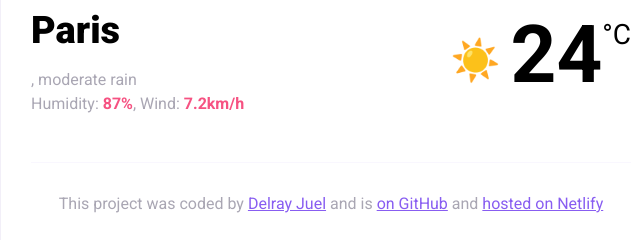
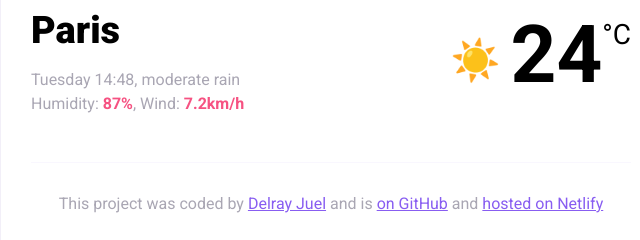
Before and after one commit to Delray-J/my-weather-application, a website built with Parcel: page index.html in a window 1280 px wide. Shown: the part 201-441 px from the top of the page, 309-949 px from the left. Built offline with nearby package versions, Linux system fonts and the light colour scheme.

Commit message:
changed src

```diff
--- a/index.html
+++ b/index.html
@@ -54,5 +54,5 @@
       </footer>
     </div>
   </body>
-  <script src="index.js.js"></script>
+  <script src="index.js"></script>
 </html>
```
